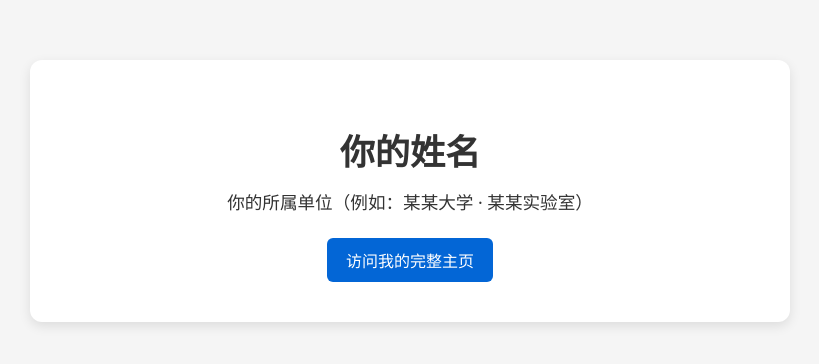
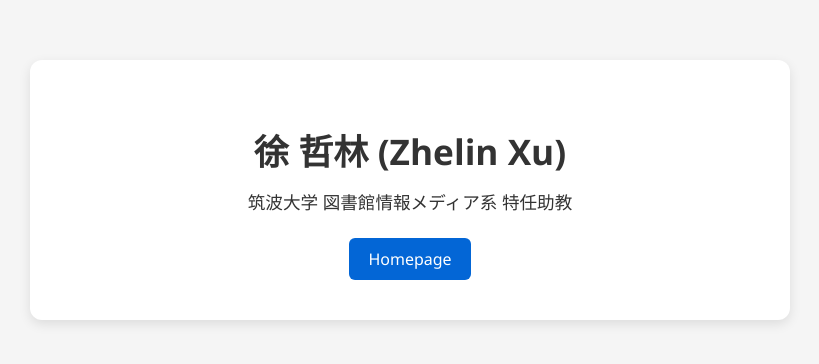
Before and after one commit to fuiracxx/fuiracxx.github.io, a plain HTML site: page index.html in a window 1280 px wide. Shown: the whole page, without its empty margins (230-1049 px from the left). Drawn offline with Linux system fonts and the light colour scheme.

Commit message:
Update index.html

```diff
--- a/index.html
+++ b/index.html
@@ -3,7 +3,7 @@
 <head>
   <meta charset="UTF-8">
   <meta name="viewport" content="width=device-width, initial-scale=1.0">
-  <title>我的个人主页</title>
+  <title>Zhelin XU （徐 哲林）</title>
   <style>
     body {
       font-family: "Segoe UI", Helvetica, Arial, sans-serif;
@@ -46,9 +46,9 @@
 </head>
 <body>
   <div class="container">
-    <h1>你的姓名</h1>
-    <p>你的所属单位（例如：某某大学 · 某某实验室）</p>
-    <a href="https://你的自定义主页链接" target="_blank">访问我的完整主页</a>
+    <h1>徐 哲林 (Zhelin Xu)</h1>
+    <p>筑波大学 図書館情報メディア系 特任助教</p>
+    <a href="https://researchmap.jp/zhelin" target="_blank">Homepage</a>
   </div>
 </body>
 </html>
```
